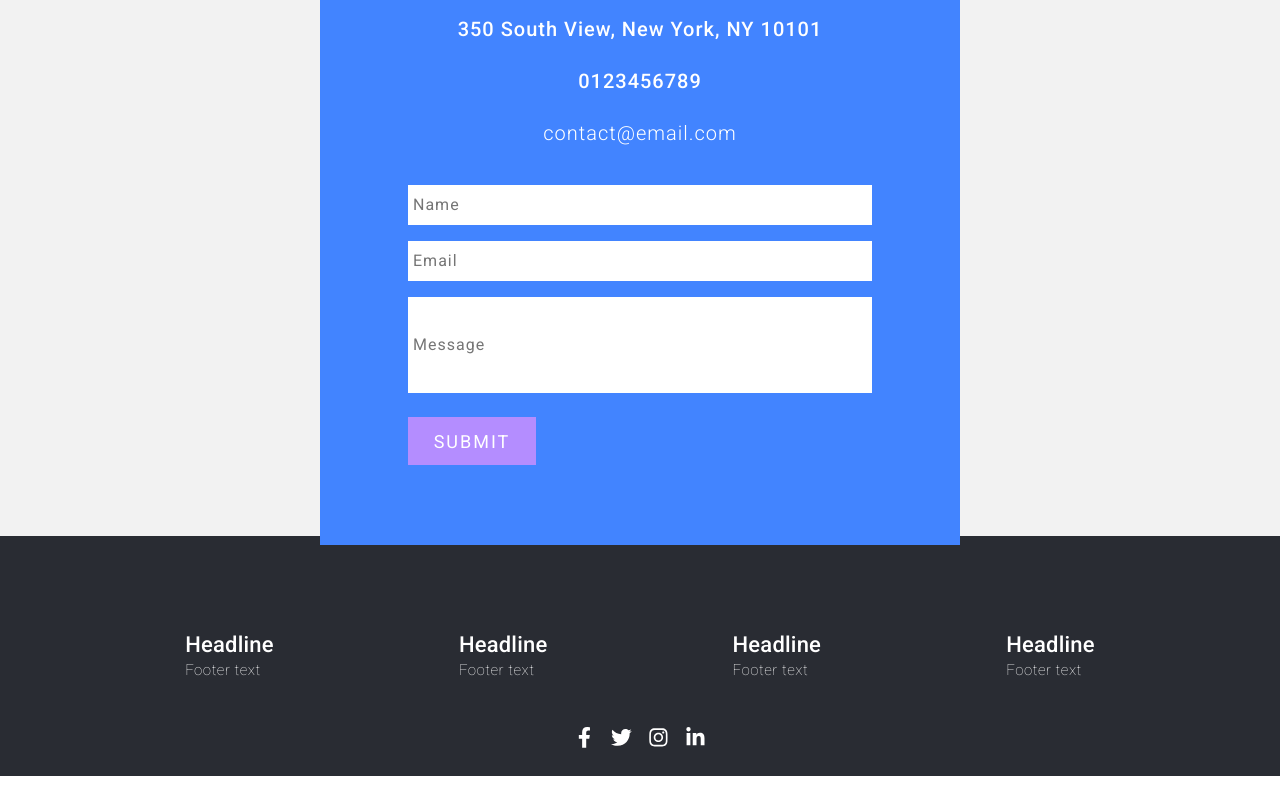
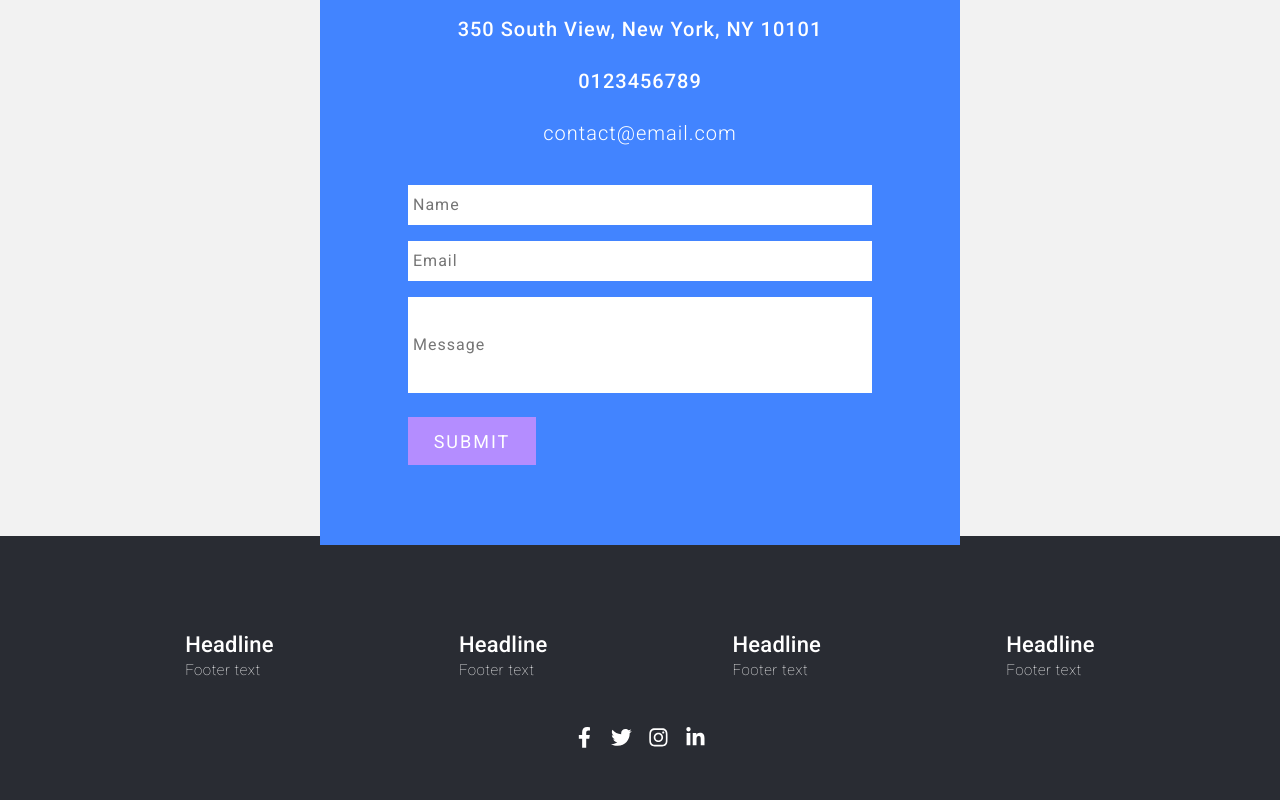
Before and after one commit to bbrownsell/react-buzz-webpage, a React (Create React App) app: page /contact in a window 1280 px wide. Shown: the part 204-1004 px from the top of the page. Before the commit the page ends 980 px from the top, so only its background shows below. Built offline with nearby package versions, Linux system fonts and the light colour scheme.

Commit message:
Add files via upload

```diff
--- a/src/Components/Footer/Footer.css
+++ b/src/Components/Footer/Footer.css
@@ -1,6 +1,7 @@
 footer {
-    height: 30vh;
+    height: fit-content;
     background: #292C33;
+    padding-bottom: 3rem;
 }
 
 .footer-container {
```
Also changed, not shown: src/Components/Footer/Footer.js (line endings or trailing spaces).
